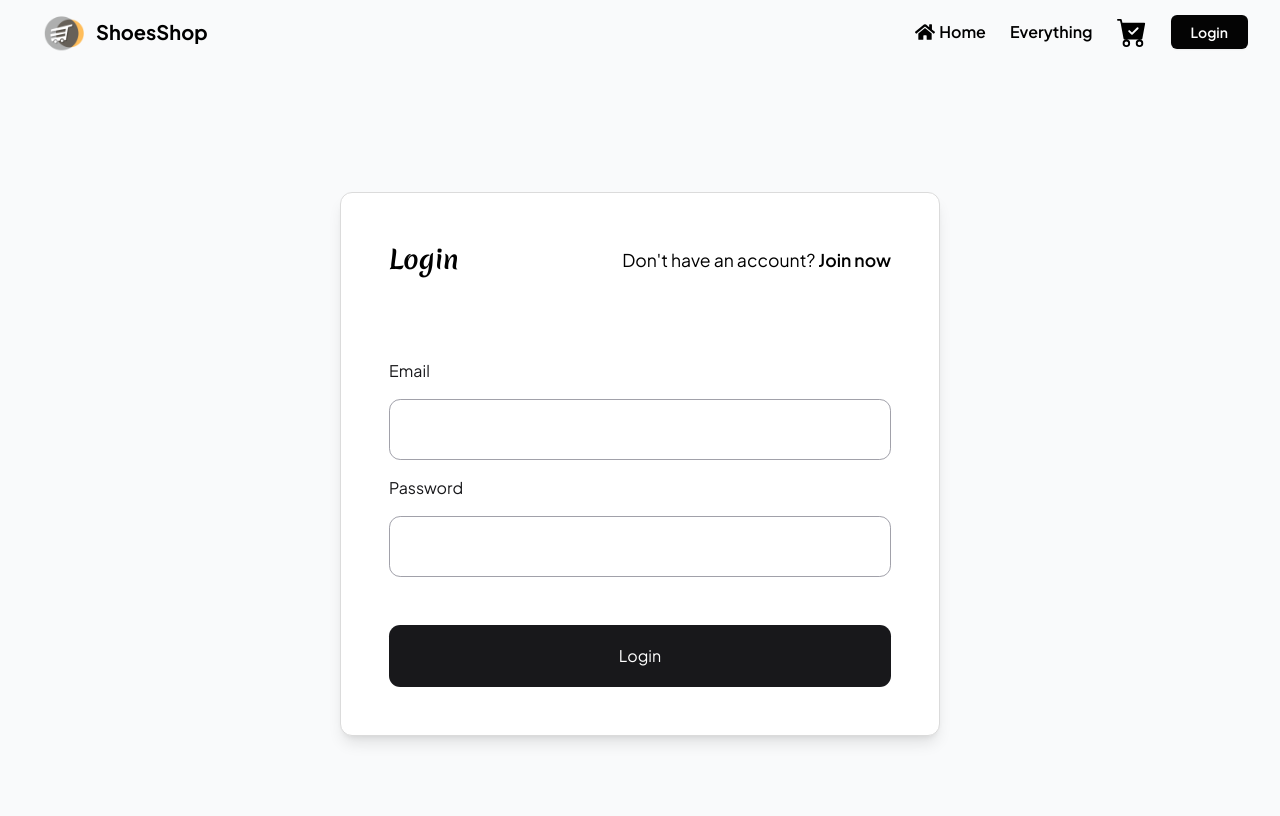
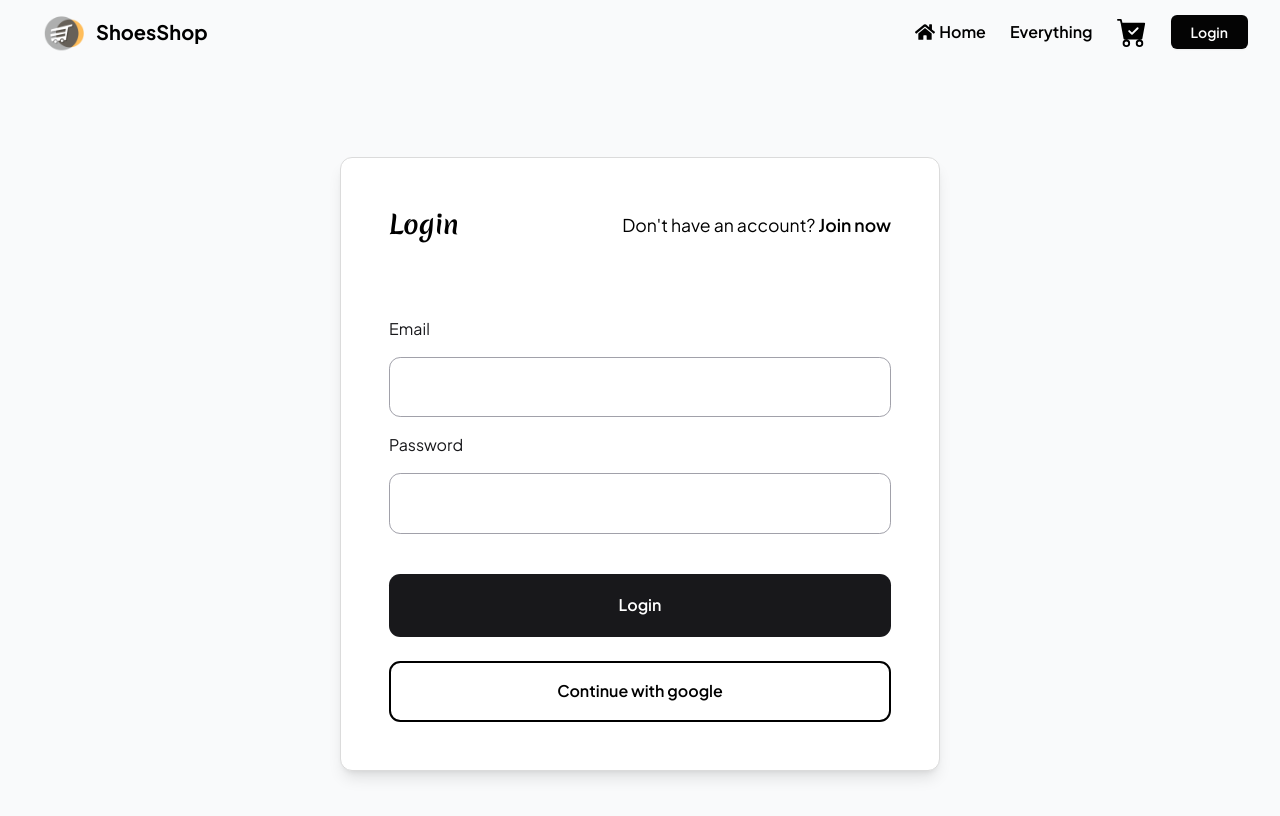
Before and after one commit to iamshs/shoe-store, a React (Create React App) app: page /login in a window 1280 px wide. Shown: the top 816 px of the page. Built offline with nearby package versions, Linux system fonts and the light colour scheme.

Commit message:
firebase config stored in env file

```diff
--- a/src/Pages/Authentication/Login/Login.js
+++ b/src/Pages/Authentication/Login/Login.js
@@ -4,7 +4,7 @@ import { Link } from "react-router-dom";
 
 const Login = () => {
   const { register, handleSubmit } = useForm();
-  const [data, setData] = useState("");
+  const onSubmit = data => {console.log(data)};
   return (
  <>
  <div className=" lg:min-h-[100vh] md:min-h-[60vh] min-h-[70vh] bg-[#F9FAFB] grid place-content-center ">
@@ -18,7 +18,7 @@ const Login = () => {
               </Link>
             </p>
           </header>
-          <form className="mt-[5rem]" onSubmit={handleSubmit((data) => setData(JSON.stringify(data)))}>
+          <form className="mt-[4.5rem]" onSubmit={handleSubmit(onSubmit)}>
             <label
               className="text-[1rem] text-[#18181B] font-[400]"
               htmlFor="email"
@@ -29,7 +29,7 @@ const Login = () => {
               type="email"
               id="email"
               className="w-full border-[1px] border-[#A1A1AA] lg:h-[3.8rem] h-[2.8rem]
-              lg:rounded-[0.7rem] md:rounded-[0.6rem] md:h-[3.5rem] rounded-[0.5rem] my-4 lg:text-[1.5rem] text-[1rem] p-4"
+              lg:rounded-[0.7rem] md:rounded-[0.6rem] md:h-[3.5rem] rounded-[0.5rem] my-4 lg:text-[1.4rem] text-[1rem] p-4"
               {...register("email")}
             />
             <label
@@ -41,7 +41,7 @@ const Login = () => {
             <input
               className="w-full border-[1px] border-[#A1A1AA]  h-[2.8rem]
               lg:rounded-[0.7rem] md:rounded-[0.6rem] md:h-[3.5rem] rounded-[0.5rem]
-              lg:h-[3.8rem] my-4 lg:text-[1.5rem] text-[1rem] p-4"
+              lg:h-[3.8rem] my-4 lg:text-[1.4rem] text-[1rem] p-4"
               type="password"
               id="password"
               {...register("password")}
@@ -49,11 +49,19 @@ const Login = () => {
             />
             <button
 
-              className="mt-8 text-[1rem] bg-[#18181B] w-full lg:p-[1.2rem] p-[0.85rem]
+              className="mt-6 text-[1rem] font-semibold hover:bg-black bg-[#18181B] w-full lg:p-[1.2rem] p-[0.85rem]
                md:p-[1.1rem] text-white rounded-[0.7rem] "
             >
               {/* {loading ? <Spinner size={20} /> : "Sign in"} */}
               Login
+            </button>
+            <button
+
+              className="mt-6 text-[1rem] font-semibold bg-[#ffffff] w-full lg:p-[1.04rem] p-[0.85rem]
+               md:p-[1.1rem] text-black rounded-[0.7rem] hover:bg-[#18181B] hover:text-white border-2 border-black "
+            >
+              {/* {loading ? <Spinner size={20} /> : "Sign in"} */}
+             Continue with google
             </button>
           </form>
         </div>
--- /dev/null
+++ b/src/firebase/firebase.init.js
@@ -0,0 +1,19 @@
+// Import the functions you need from the SDKs you need
+import { initializeApp } from "firebase/app";
+// TODO: Add SDKs for Firebase products that you want to use
+// https://firebase.google.com/docs/web/setup#available-libraries
+
+// Your web app's Firebase configuration
+const firebaseConfig = {
+  apiKey: process.env.REACT_APP_apiKey ,
+  authDomain: process.env.REACT_APP_authDomain ,
+  projectId: process.env.REACT_APP_projectId ,
+  storageBucket: process.env.REACT_APP_storageBucket ,
+  messagingSenderId: process.env.REACT_APP_messagingSenderId ,
+  appId: process.env.REACT_APP_appId ,
+};
+
+// Initialize Firebase
+const app = initializeApp(firebaseConfig);
+
+export default app ;
```
Also changed, not shown: firebase.init.js (deleted, +0 -17 lines).
